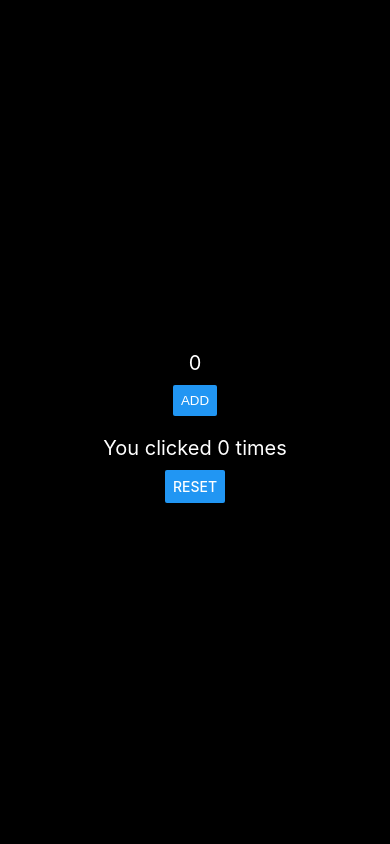
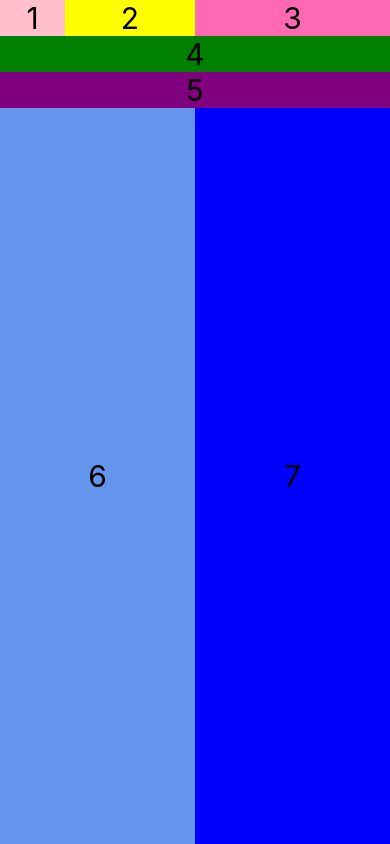
Before and after one commit to GabrielDelight/React-native-courses, a React Native app: screen / in a window 390 px wide. Built offline with nearby package versions, Linux system fonts and the light colour scheme.

Commit message:
flexbox exercise

```diff
--- a/App.tsx
+++ b/App.tsx
@@ -1,23 +1,40 @@
-import React, {useState} from 'react';
-import {StyleSheet, Text, View, Button, Linking} from 'react-native';
+import React from 'react';
+import {BackHandler, StyleSheet, Text, View} from 'react-native';
 
 function App(): JSX.Element {
-  const [counter, setCounter] = useState(0);
-  const onChangeHandler = () => {
-    setCounter(prevState => (prevState += 5));
-  };
-  const onResetHandler  = () => {
-    setCounter(0)
-  }
-
   return (
     <View style={styles.body}>
-      <Text style={styles.text}>{counter}</Text>
-      <Text style={styles.button}>
-      <Button title="Add" onPress={onChangeHandler} ></Button>
-      </Text>
-      <Text style={styles.text}>You clicked {counter} times</Text>
-      <Button title='Reset' onPress={onResetHandler}></Button>
+      <View style={styles.row1}>
+        <View style={styles.view1}>
+          <Text style={styles.text}>1</Text>
+        </View>
+        <View style={styles.view2}>
+          <Text style={styles.text}>2</Text>
+        </View>
+        <View style={styles.view3}>
+          <Text style={styles.text}>3</Text>
+        </View>
+      </View>
+
+      {/* send View */}
+      <View style={styles.row2}>
+        <View style={styles.view4}>
+          <Text style={styles.text}>4</Text>
+        </View>
+        <View style={styles.view5}>
+          <Text style={styles.text}>5</Text>
+        </View>
+      </View>
+
+      {/* Thord View */}
+      <View style={styles.row3}>
+        <View style={styles.view6}>
+          <Text style={styles.text}>6</Text>
+        </View>
+        <View style={styles.view7}>
+          <Text style={styles.text}>7</Text>
+        </View>
+      </View>
     </View>
   );
 }
@@ -25,20 +42,72 @@ function App(): JSX.Element {
 const styles = StyleSheet.create({
   body: {
     flex: 1,
-    backgroundColor: 'black',
-    color: "white",
+    // backgroundColor: 'white',
+    // justifyContent: 'center',
+    // alignItems: 'center',
+  },
+  // Rows section
+  row1: {
+    // flex: 1,
+    flexDirection: 'row',
+  },
+
+  row2: {
+    flexDirection: 'column',
+  },
+
+  row3: {
+    flexDirection: 'row',
+    flex: 1
+  },
+  // View section
+  view1: {
+    flex: 1,
+    alignItems: 'center',
     justifyContent: 'center',
-    alignItems: "center"
+    backgroundColor: 'pink',
   },
+  view2: {
+    flex: 2,
+    alignItems: 'center',
+    justifyContent: 'center',
+    backgroundColor: 'yellow',
+  },
+  view3: {
+    flex: 3,
+    alignItems: 'center',
+    justifyContent: 'center',
+    backgroundColor: 'hotpink',
+  },
+  view4: {
+    // flex: 1,
+    alignContent: 'center',
+    justifyContent: 'center',
+    backgroundColor: 'green',
+  },
+  view5: {
+    alignContent: 'center',
+    justifyContent: 'center',
+    backgroundColor: 'purple',
+  },
+  view6: {
+    backgroundColor: 'cornflowerblue',
+    alignItems: 'stretch',
+    justifyContent: "center",
+    flex: 1,
+  },
+  view7: {
+    backgroundColor: 'blue',
+    alignItems: 'stretch',
+    justifyContent: "center",
+    flex: 1,
+  },
+
   text: {
-    color: 'white',
     textAlign: 'center',
-    fontSize: 20,
-    margin: 10,
+    fontSize: 30,
+    // margin: 10,
   },
-  button: {
-    marginBottom: 10
-  }
 });
 
 export default App;
```
